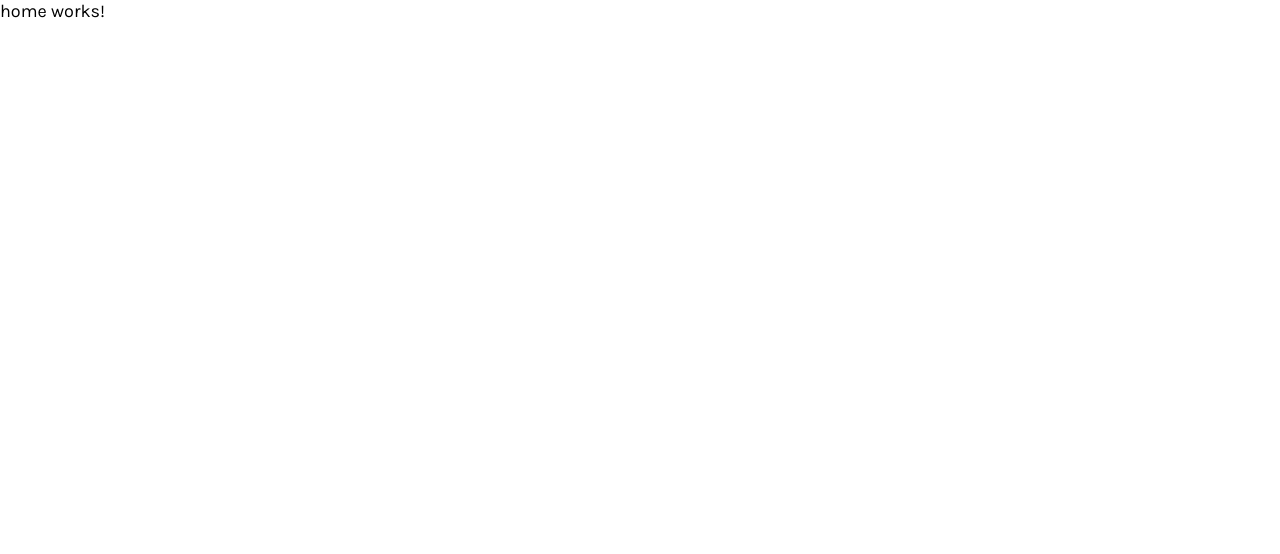
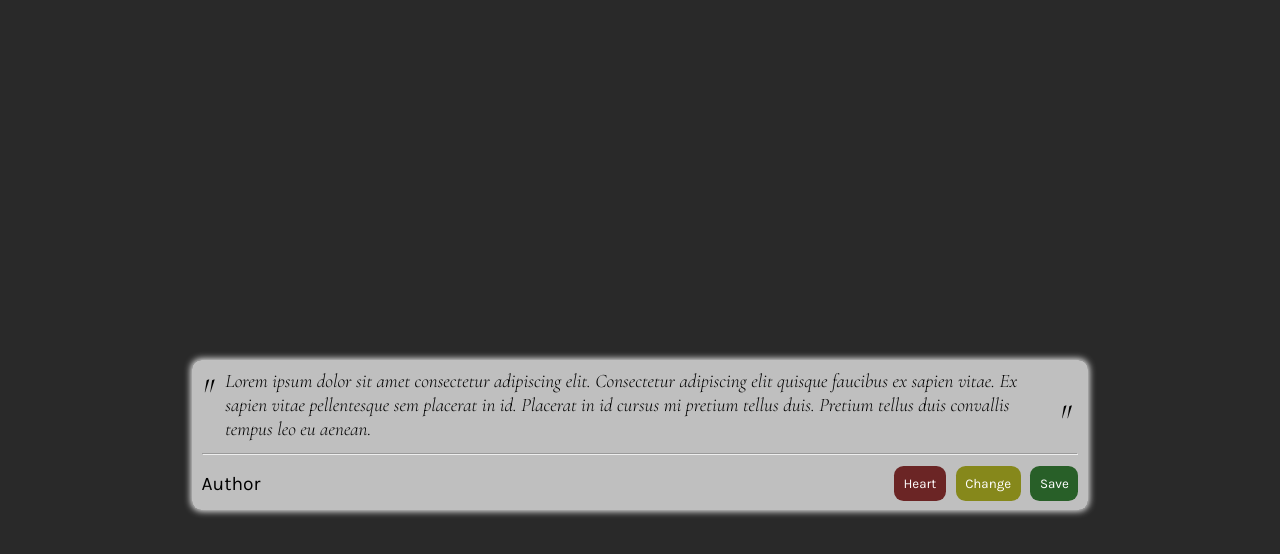
Before and after one commit to ChiaraZuccaro/quotes, an Angular app: page /home in a window 1280 px wide. Shown: the top 554 px of the page. Built offline with nearby package versions, Linux system fonts and the light colour scheme.

Commit message:
home base stile setted

```diff
--- a/src/app/pages/home/home.component.html
+++ b/src/app/pages/home/home.component.html
@@ -1 +1,20 @@
-<p>home works!</p>
+<section id="random_quote">
+  <div class="quote_wrap">
+    <div class="quote_content">
+      <div class="quote__descr italic">
+        <span class="symbol"> " </span>
+        <p>Lorem ipsum dolor sit amet consectetur adipiscing elit. Consectetur adipiscing elit quisque faucibus ex sapien vitae. Ex sapien vitae pellentesque sem placerat in id. Placerat in id cursus mi pretium tellus duis. Pretium tellus duis convallis tempus leo eu aenean.</p>
+        <span class="symbol"> " </span>
+      </div>
+      <hr>
+      <div class="quote__footer">
+        <span>Author</span>
+        <div class="quote__footer__btns">
+          <button (click)="addQuoteToFavorite()" class="btn_error">Heart</button>
+          <button (click)="getQuote()" class="btn_warning">Change</button>
+          <button (click)="saveQuote()" class="btn_success">Save</button>
+        </div>
+      </div>
+    </div>
+  </div>
+</section>
--- a/src/app/pages/home/home.component.scss
+++ b/src/app/pages/home/home.component.scss
@@ -0,0 +1,82 @@
+#random_quote {
+  height: 100%;
+  display: flex;
+  align-items: end;
+  justify-content: center;
+  background-color: #292929;
+  // background-image: ;
+
+  .quote {
+
+    &_wrap {
+      height: calc(100% - 70px);
+      display: flex;
+      align-items: center;
+      width: 70%;
+    }
+
+    &_content {
+      border-radius: .5rem;
+      padding: .5rem;
+      background-color: rgba($color: #ffffff, $alpha: .7);
+      -webkit-box-shadow: 0px 0px 7px 1px #FFFFFF;
+      box-shadow: 0px 0px 7px 1px #FFFFFF;
+      hr {
+        margin: .6rem 0;
+      }
+    }
+
+    &__descr {
+      position: relative;
+      display: inline-flex;
+      gap: .3rem;
+
+      .symbol {
+        font-size: 2rem;
+
+        &:first-child {
+          padding-right: .3rem;
+        }
+
+        &:last-child {
+          align-self: end;
+          padding-left: .3rem;
+          padding-right: .4rem;
+        }
+      }
+
+    }
+
+    &__footer {
+      width: 100%;
+      display: inline-flex;
+      align-items: center;
+      justify-content: space-between;
+
+      &__btns {
+        display: inline-flex;
+        gap: .5rem;
+
+        span {
+          font-weight: 500;
+        }
+      }
+    }
+  }
+}
+
+@media (min-width: 1400px) {
+  #random_quote {
+    .quote {
+      &_wrap {
+        width: 40%;
+      }
+      &_content {
+        padding: .8rem;
+        hr {
+          margin: .6rem 0;
+        }
+      }
+    }
+  }
+}
--- a/src/app/pages/home/home.component.ts
+++ b/src/app/pages/home/home.component.ts
@@ -1,4 +1,5 @@
 import { Component, inject, OnInit } from '@angular/core';
+import { Quote } from '@entity/Quote.class';
 import { SeoService } from '@services/seo.service';
 
 @Component({
@@ -10,7 +11,22 @@ import { SeoService } from '@services/seo.service';
 export class HomeComponent implements OnInit {
   private _seoService = inject(SeoService);
 
+  public randomQuote: Quote;
+
   ngOnInit(): void {
     this._seoService.updateMetaTag('home');
+    this.getQuote();
+  }
+
+  public addQuoteToFavorite() {
+
+  }
+
+  public getQuote() {
+
+  }
+
+  public saveQuote() {
+
   }
 }
--- a/src/styles.scss
+++ b/src/styles.scss
@@ -3,6 +3,10 @@
 
 $primary_font: "Karla", sans-serif;
 $secondary_font: "Cormorant Garamond", serif;
+
+$success_color: rgb(40, 95, 40);
+$error_color: rgb(107, 37, 37);
+$warning_color: rgb(134, 136, 27);
 
 * {
   padding: 0;
@@ -11,8 +15,21 @@ $secondary_font: "Cormorant Garamond", serif;
 }
 
 html {
-  font-size: clamp(14px, 1.5vw, 18px);
+  font-size: clamp(16px, 1.5vw, 20px);
   font-family: $primary_font;
+}
+
+body {
+  height: 100vh;
+}
+
+button {
+  font-family: $primary_font;
+  border-radius: .5rem;
+  border: none;
+  padding: .5rem;
+  background: none;
+  cursor: pointer;
 }
 
 .italic {
@@ -20,3 +37,20 @@ html {
   font-weight: 300;
   font-style: italic;
 }
+
+.btn {
+  &_success {
+    color: white;
+    background-color: $success_color;
+  }
+
+  &_error {
+    color: white;
+    background-color: $error_color;
+  }
+
+  &_warning {
+    color: white;
+    background-color: $warning_color;
+  }
+}
--- a/tsconfig.json
+++ b/tsconfig.json
@@ -9,7 +9,8 @@
       "@services/*": ["src/app/services/*"],
       "@ui/*": ["src/app/ui"],
       "@seo/*": ["src/app/pages/seo_configs/*"],
-      "@utils/*": ["src/app/utils/*"]
+      "@utils/*": ["src/app/utils/*"],
+      "@entity/*": ["src/app/entities/*"]
     },
     "outDir": "./dist/out-tsc",
     "strict": true,
```
